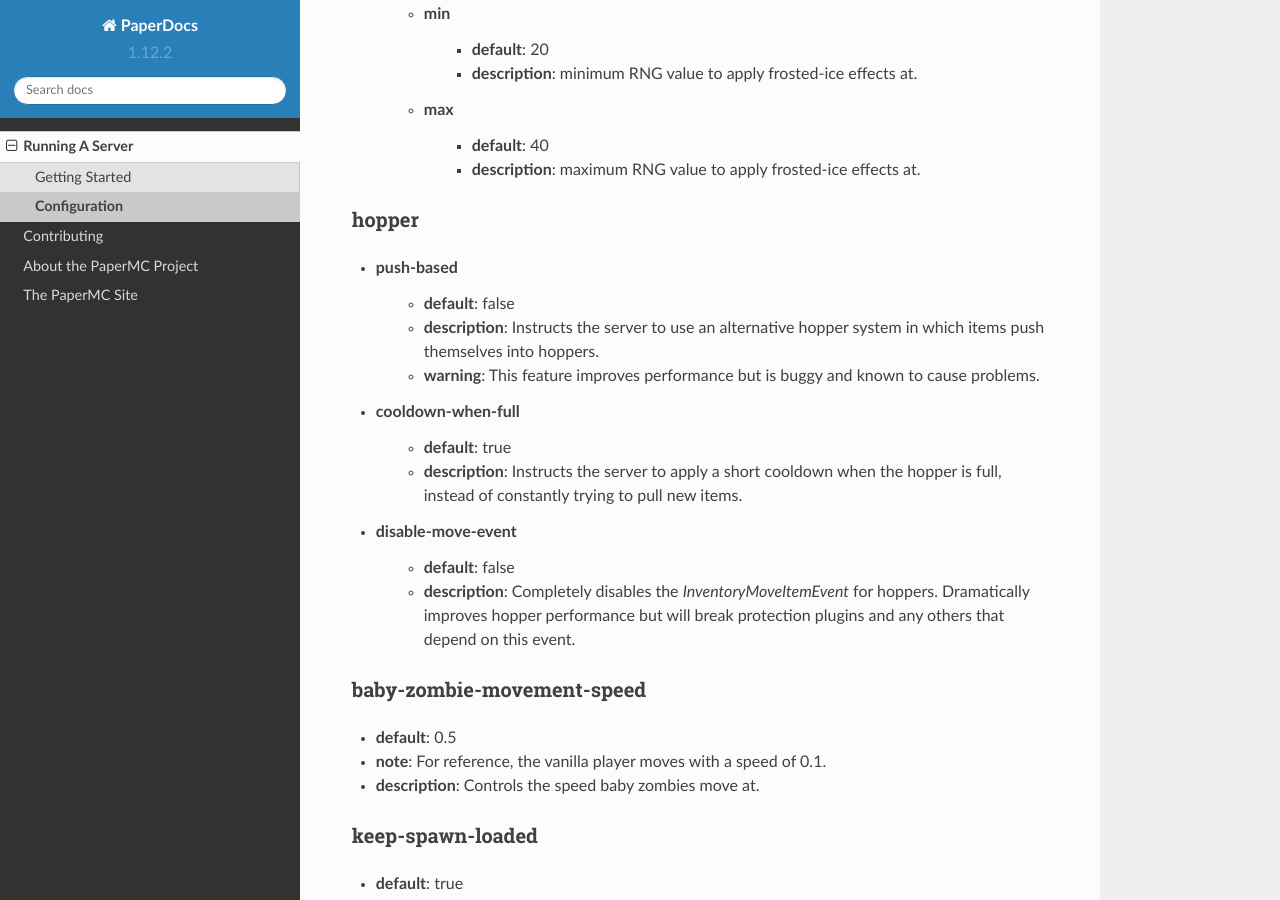
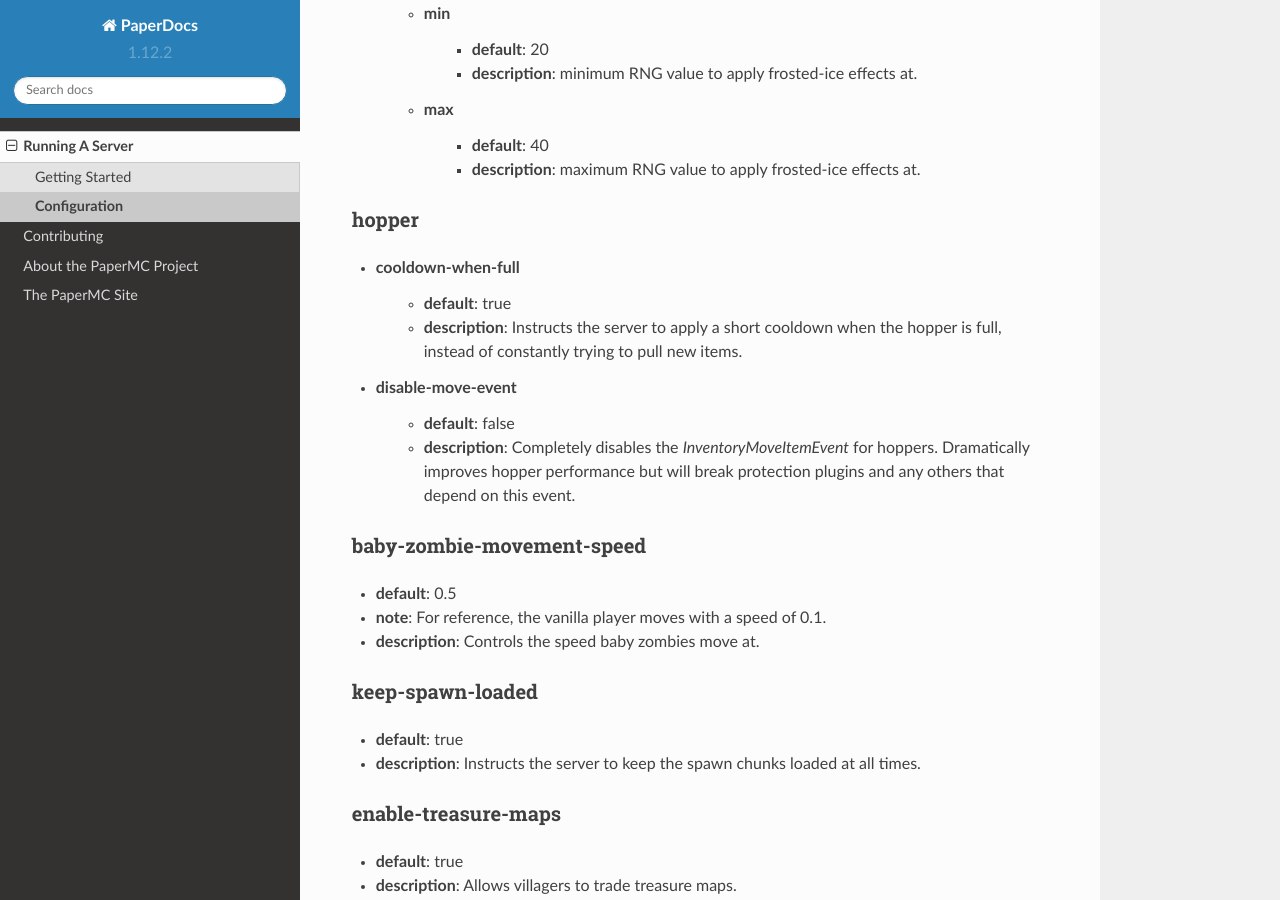
Before and after one commit to PaperMC/PaperDocs, a Sphinx documentation site: the page built from source/server/configuration.rst, in a window 1280 px wide and 900 px high, scrolled down 8996 px. Built offline with Sphinx 7.4.7 and the Read the Docs theme 2.0.0, drawn with Linux system fonts in a browser that asks for light colours.

Commit message:
Remove hopper.push-based configuration documentation

```diff
--- a/source/server/configuration.rst
+++ b/source/server/configuration.rst
@@ -398,13 +398,6 @@ frosted-ice
 
 hopper
 ~~~~~~
-* push-based
-    - **default**: false
-    - **description**: Instructs the server to use an alternative hopper system
-      in which items push themselves into hoppers.
-    - **warning**: This feature improves performance but is buggy and known to
-      cause problems.
-
 * cooldown-when-full
     - **default**: true
     - **description**: Instructs the server to apply a short cooldown when the
```
